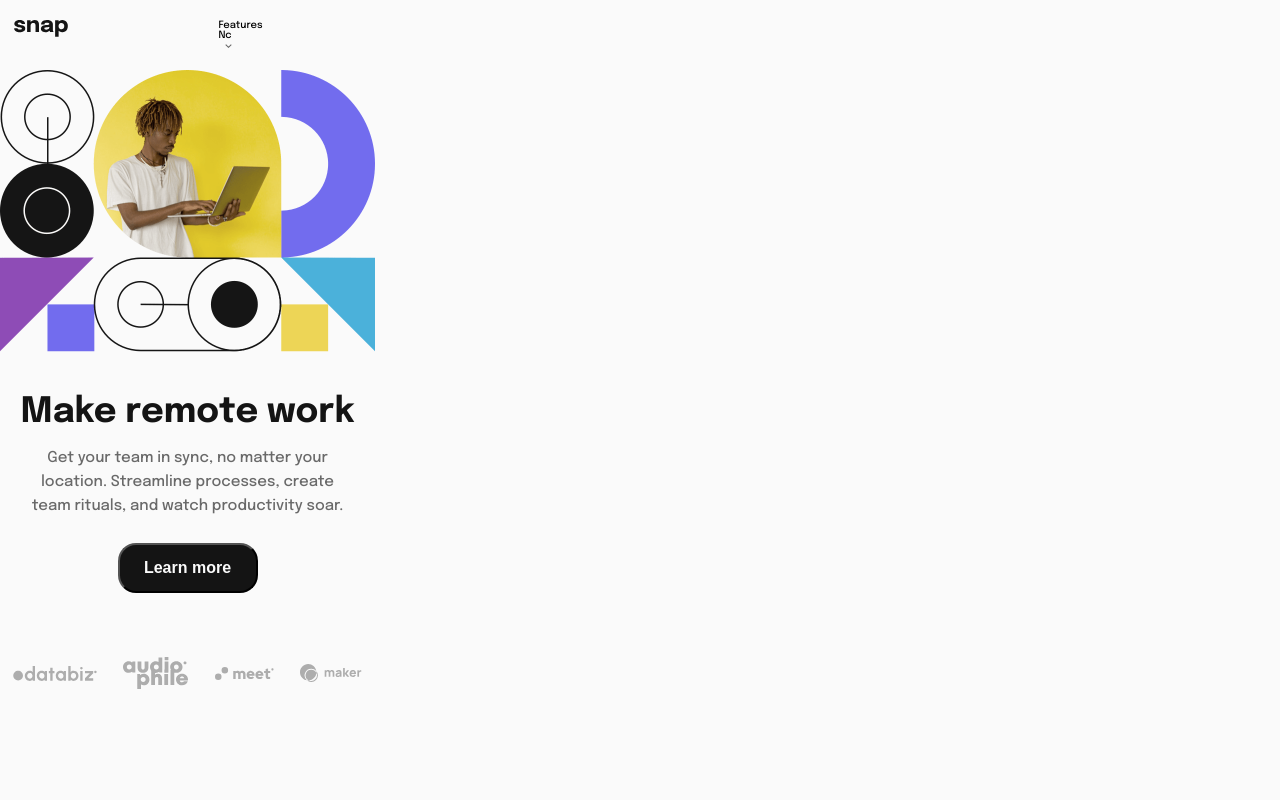
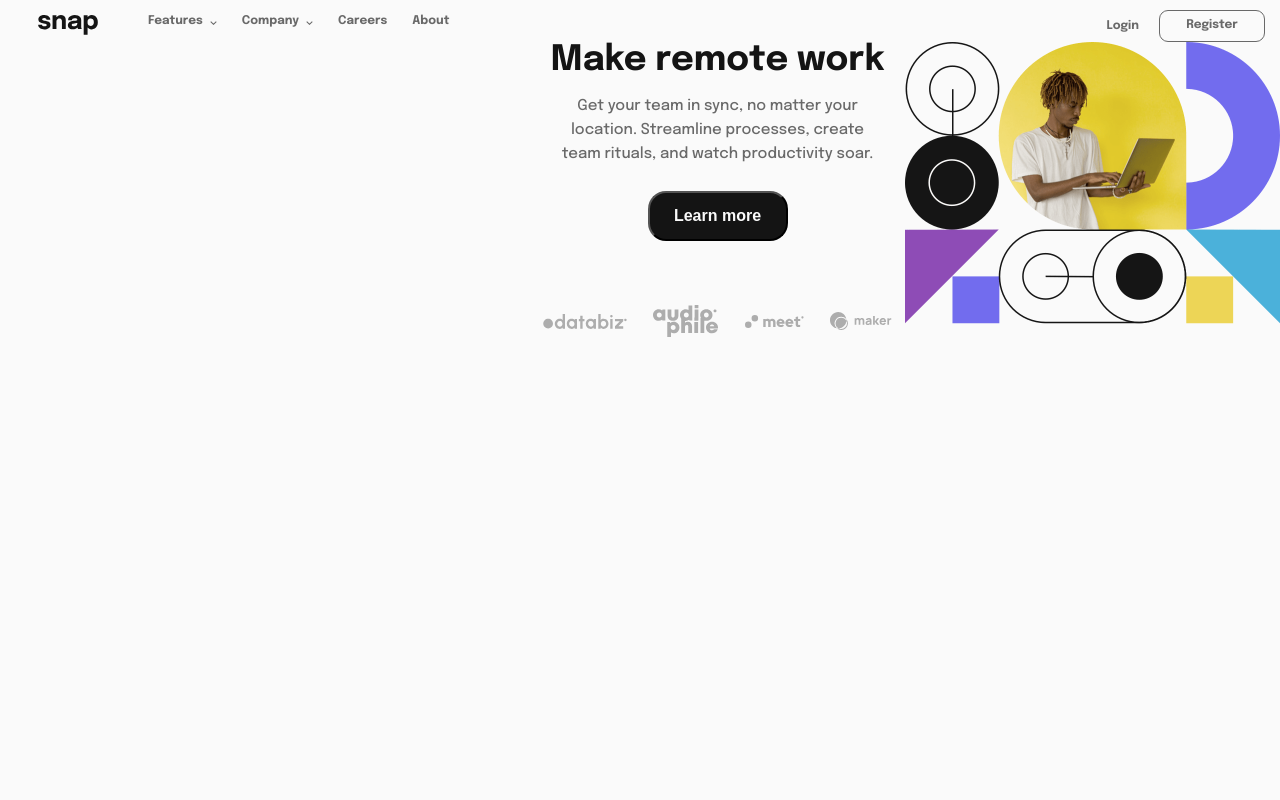
Before and after one commit to Josheperz/intro-section-with-dropdown-navigation-main, a plain HTML site: page index.html in a window 1280 px wide. Drawn offline with Linux system fonts and the light colour scheme.

Commit message:
terminado el nav desktop

```diff
--- a/index.html
+++ b/index.html
@@ -20,21 +20,24 @@
   <nav>
     <ul class="nav-left_icon">
       <li><img src="./images/logo.svg" alt="logo"></li>
+
+      <ul class="nav-menu-desktop ">
+      </ul>
     </ul>
 
-      <ul class="nav-menu-desktop ">
-      <!-- <li class="menu-desktop_arrow item-menu">Features
-        <div class="icon-arrow icon_down" id="features-arrow"></div>
-      </li>
-      <li class="menu-desktop_arrow item-menu">Company
-        <span class="icon-arrow icon_down " id="company-arrow"></span>
-      </li>
-      <li class="item-menu">Careers</li>
-      <li class="item-menu">About</li> -->
-      </ul>
+    <ul class="nav-right_menu">
+     <li>
+      <img  class="icon-menu" src="./images/icon-menu.svg" alt="Menu">
 
-    <ul class="nav-right_menu">
-      <li><img  class="icon-menu" src="./images/icon-menu.svg" alt="Menu"></li>
+      <div class="nav-right_desktop">
+        <p class="text_login item-menu ">
+          Login
+        </p>
+        <p class="botton_register item-menu ">
+          Register
+        </p>
+      </div>
+     </li>
     </ul>
   </nav>
 
@@ -43,8 +46,9 @@
      <div class="icon-close-menu"><img src="./images/icon-close-menu.svg" alt=""></div>
 
     <ul class="list-menu">
-      <li class="item-menu"> Features <div id="features-arrow" class="icon-arrow icon_down" ></div>
-      <ul class="menu_features not-visible">
+
+      <li id="features-arrow" class="item-menu"> Features <div class="arrow-f icon-arrow icon_down" ></div>
+       <ul class="menu_features not-visible">
         <li class="item-menu sub_menu">
           <img src="./images/icon-todo.svg" alt=""> Todo List</li>
         <li class="item-menu sub_menu">
@@ -54,8 +58,9 @@
         <li class="item-menu sub_menu">
           <img src="./images/icon-planning.svg" alt="">Planning</li>
       </ul>
-     </li>
-     <li class="item-menu"> Company <span class="icon-arrow icon_down " id="company-arrow"></span>
+    </li>
+
+    <li id="company-arrow" class="item-menu"> Company <div class="arrow-c icon-arrow icon_down " ></div>
       <ul class="menu_company not-visible">
         <li class="item-menu sub_menu">History</li>
         <li class="item-menu sub_menu">Our Team</li>
--- a/script.js
+++ b/script.js
@@ -5,8 +5,11 @@ const menuMobile = document.querySelector('.menu-mobile-container_sombra');
 const closedIconMenu = document.querySelector('.icon-close-menu');
 
 const featuresArrow = document.getElementById('features-arrow');
+const arrowF = document.querySelector('.arrow-f');
 const menuFeatures = document.querySelector('.menu_features');
+
 const companyArrow = document.getElementById('company-arrow');
+const arrowC = document.querySelector('.arrow-c');
 const menuCompany = document.querySelector('.menu_company');
 
 const navMenuDesktop = document.querySelector('.nav-menu-desktop');
@@ -16,7 +19,6 @@ closedIconMenu.addEventListener('click', closedMenuMobile);
 featuresArrow.addEventListener('click', openClosedMenuFeatures);
 companyArrow.addEventListener('click', openClosedMenuCompany);
 
-
 function showMenuMobile(){
   menuMobile.classList.toggle('not-visible');
 
@@ -25,42 +27,67 @@ function closedMenuMobile(){
   menuMobile.classList.toggle('not-visible');
 }
 function openClosedMenuFeatures(){
-
  menuFeatures.classList.toggle('not-visible');
-  let menuClosed = featuresArrow.classList.contains('icon_down');
+  let menuClosed = arrowF.classList.contains('icon_down');
 
   if (menuClosed){
-    featuresArrow.classList.remove('icon_down');
-    featuresArrow.classList.add('icon_up');
-  }else {
-    featuresArrow.classList.remove('icon_up');
-    featuresArrow.classList.add('icon_down');
+    arrowF.classList.remove('icon_down');
+    arrowF.classList.add('icon_up');
+  } else {
+    arrowF.classList.remove('icon_up');
+    arrowF.classList.add('icon_down');
   };
 };
 function openClosedMenuCompany(){
   menuCompany.classList.toggle('not-visible');
-  let menuClosed = companyArrow.classList.contains('icon_down');
+  let menuClosed = arrowC.classList.contains('icon_down');
 
   if (menuClosed){
-    companyArrow.classList.remove('icon_down');
-    companyArrow.classList.add('icon_up');
+    arrowC.classList.remove('icon_down');
+    arrowC.classList.add('icon_up');
   }else {
-    companyArrow.classList.remove('icon_up');
-    companyArrow.classList.add('icon_down');
+    arrowC.classList.remove('icon_up');
+    arrowC.classList.add('icon_down');
   };
 };
 
-const menuDesktopArrow = document.createElement('li');
-menuDesktopArrow.innerText = 'Features'
-const pFeatures = document.createElement('p');
-pFeatures.innerText = 'Nc'
+ const menuDesktopArrowFeatures = document.createElement('li');
+ menuDesktopArrowFeatures.innerText = 'Features';
+ menuDesktopArrowFeatures.classList.add('menu-desktop_arrow','item-menu');
+ menuDesktopArrowFeatures.setAttribute('id','features-arrow');
+
 const divFeatures = document.createElement('div');
 divFeatures.classList.add('icon-arrow', 'icon_down');
-divFeatures.setAttribute('id','features-arrow');
 
-menuDesktopArrow.addEventListener('click',prueba);
+const menuDesktopArrowDown = document.createElement('li');
+menuDesktopArrowDown.innerText = 'Company';
+menuDesktopArrowDown.classList.add('menu-desktop_arrow','item-menu')
+menuDesktopArrowDown.setAttribute('id','company-arrow');
 
-function prueba(){
+const divCompany = document.createElement('div');
+divCompany.classList.add('icon-arrow', 'icon_down');
+
+const menuDesktopCareers = document.createElement('li');
+menuDesktopCareers.innerText = 'Careers';
+menuDesktopCareers.classList.add('item-menu');
+menuDesktopCareers.classList.add('item-menu_desktop');/*
+ */
+const menuDesktopAbout = document.createElement('li');
+menuDesktopAbout.innerText = 'About';
+menuDesktopAbout.classList.add('item-menu');
+/* menuDesktopAbout.classList.add('item-menu_desktop'); */
+
+navMenuDesktop.appendChild(menuDesktopArrowFeatures);
+menuDesktopArrowFeatures.appendChild(divFeatures);
+navMenuDesktop.appendChild(menuDesktopArrowDown);
+menuDesktopArrowDown.appendChild(divCompany);
+navMenuDesktop.appendChild(menuDesktopCareers);
+navMenuDesktop.appendChild(menuDesktopAbout);
+
+menuDesktopArrowFeatures.addEventListener('click',showmenuDesktopFeatures);
+menuDesktopArrowDown.addEventListener('click',showmenuDesktopCompany);
+
+function showmenuDesktopFeatures(){
 let arrowDown = divFeatures.classList.contains('icon_down');
 
 if (arrowDown){
@@ -70,16 +97,20 @@ if (arrowDown){
     divFeatures.classList.remove('icon_up');
     divFeatures.classList.add('icon_down');
   };
+};
+function showmenuDesktopCompany(){
+  let arrowDown = divCompany.classList.contains('icon_down');
 
-}
+  if (arrowDown){
+    divCompany.classList.remove('icon_down');
+    divCompany.classList.add('icon_up');
+    }else {
+      divCompany.classList.remove('icon_up');
+      divCompany.classList.add('icon_down');
+    };
+  };
 
-navMenuDesktop.appendChild(menuDesktopArrow);
-menuDesktopArrow.appendChild(pFeatures);
-menuDesktopArrow.appendChild(divFeatures);
-
-
-
-var mediaqueryList = window.matchMedia("(min-width: 376px)");
+/* var mediaqueryList = window.matchMedia("(min-width: 376px)");
 if (mediaqueryList.matches){
 
-};
+}; */
--- a/style.css
+++ b/style.css
@@ -37,7 +37,6 @@ nav {
   display: flex;
   justify-content: space-between;
   padding: 20px 14px;
- position: relative;
 }
  header nav .nav-right_menu .icon-menu  {
   cursor: pointer;
@@ -45,7 +44,7 @@ nav {
 
 /*Menu mobile*/
 header .menu-mobile-container_sombra {
-  height: 100vh;
+  height: 100%;
   max-width: 375px;
   position: fixed;
   top: 0;
@@ -81,7 +80,7 @@ header .icon-arrow {
   background-size: contain;
   background-position: center;
   margin-left: 7px;
-  cursor: pointer;
+
 
 }
 header .icon_down {
@@ -89,11 +88,13 @@ header .icon_down {
 }
 .icon_up {
   background-image: url(./images/icon-arrow-up.svg);
-  display: none;
+
 }
 header .item-menu {
   margin: 16px 0;
   font-size: 1.2rem;
+  font-weight: bold;
+  cursor: pointer;
 
 }
 header .menu-mobile-container_main .list-menu .sub_menu {
@@ -105,12 +106,13 @@ header .menu-mobile-container_main .list-menu .sub_menu {
 header .menu-mobile-container_main .list-menu .sub_menu img {
 margin-right: 10px;
 }
-header .menu-mobile-container_main .text_login {
+header .text_login {
   margin-left: 76px;
   margin-top: 20px;
+  cursor: pointer;
 
 }
-header .menu-mobile-container_main .botton_register {
+header .botton_register {
   width: 130px;
   height: 32px;
   text-align: center;
@@ -121,6 +123,7 @@ header .menu-mobile-container_main .botton_register {
   padding-top: 8px;
   margin-top: 10px;
   margin-left: 20px;
+  cursor: pointer;
 }
 
 .main-article {
@@ -201,29 +204,79 @@ footer ul li .footer-maker {
     display: none;
   }
   header nav ul li img {
-  width: 54px;
+  width: 60px;
+  }
+  .nav-left_icon {
+    display: flex;
+    gap: 50px;
   }
   header nav .nav-menu-desktop {
     display: flex;
-    gap: 38px;
-    margin-left: 52px;
+    gap: 25px;
+    width: 511px;
   }
   .menu-desktop_arrow {
     display: flex;
   }
+
   header nav .nav-menu-destop li {
     cursor: pointer;
   }
   header .icon-arrow {
-    background-position: bottom;
+    margin-top: 4px;
   }
   header .item-menu {
     margin: 0;
+    color: var(--medium-gray);
   }
-  header .list-men {
+  header .item-menu:hover {
+    color: var(--almost-black);
+  }
+  header .list-menu {
     position: relative;
     top: 20px;
     left: 150px;
     display: inline-block;
   }
+  header .menu-mobile-container_sombra {
+   display: none;
+  }
+  nav {
+    width: 100%;
+    align-items: center;
+    padding: 10px 15px 0 38px;
+  }
+
+  .nav-right_desktop {
+    display: flex;
+    gap:20px;
+  }
+  header .nav-right_desktop .text_login{
+    font-size: 1.2rem;
+    margin: 0;
+    align-self: center;
+  }
+  header .nav-right_desktop .botton_register{
+    width: 106px;
+    font-size: 1.2rem;
+    margin: 0;
+  }
+  header .nav-right_desktop .botton_register:hover {
+    border: 1px solid var(--almost-black);
+  }
+  section {
+    display: flex;
+    flex-direction: row-reverse;
+  }
 }
+
+
+
+@media (max-width: 376px){
+  .nav-menu-desktop {
+   display: none;
+  }
+ .nav-right_desktop {
+  display: none;
+  }
+}
```
